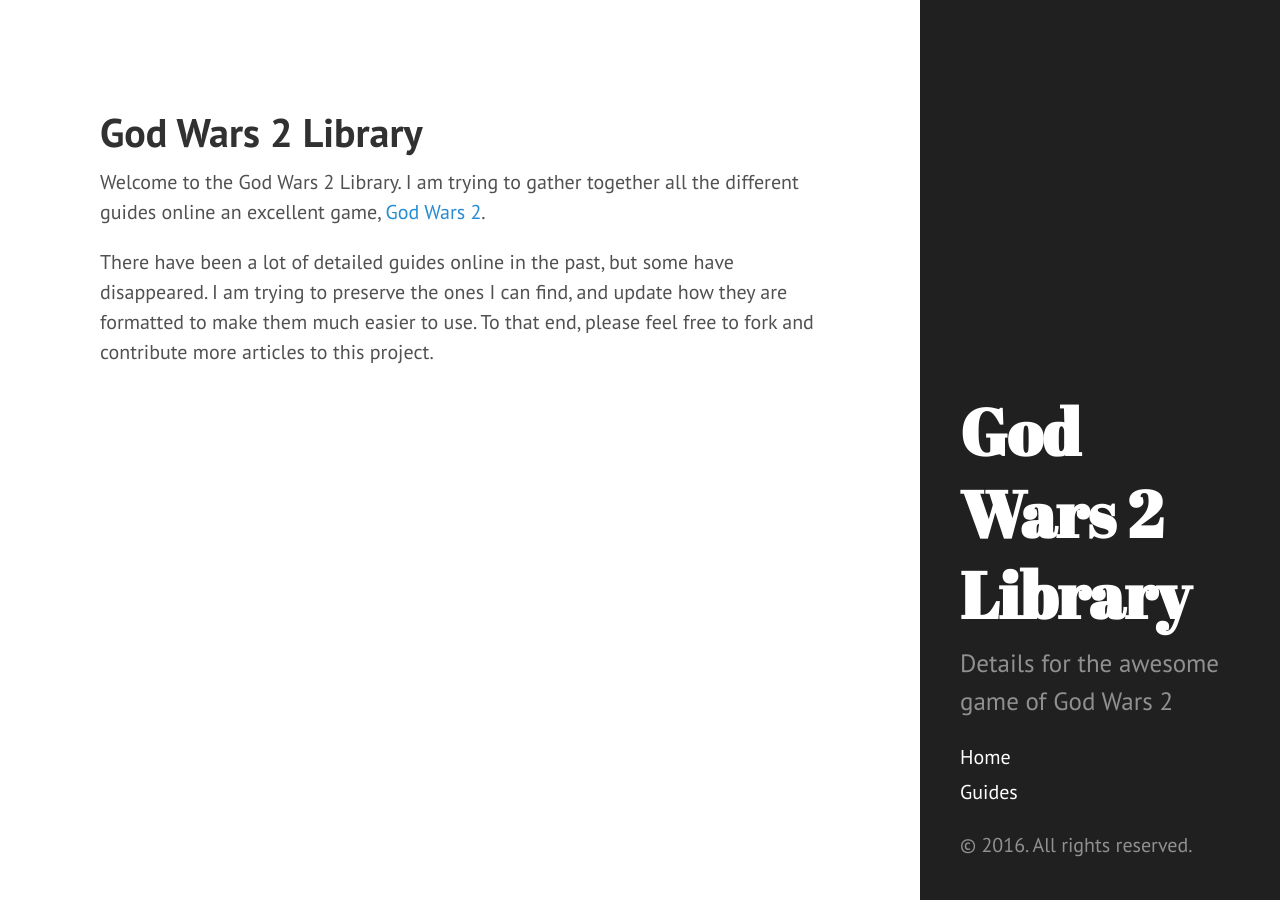
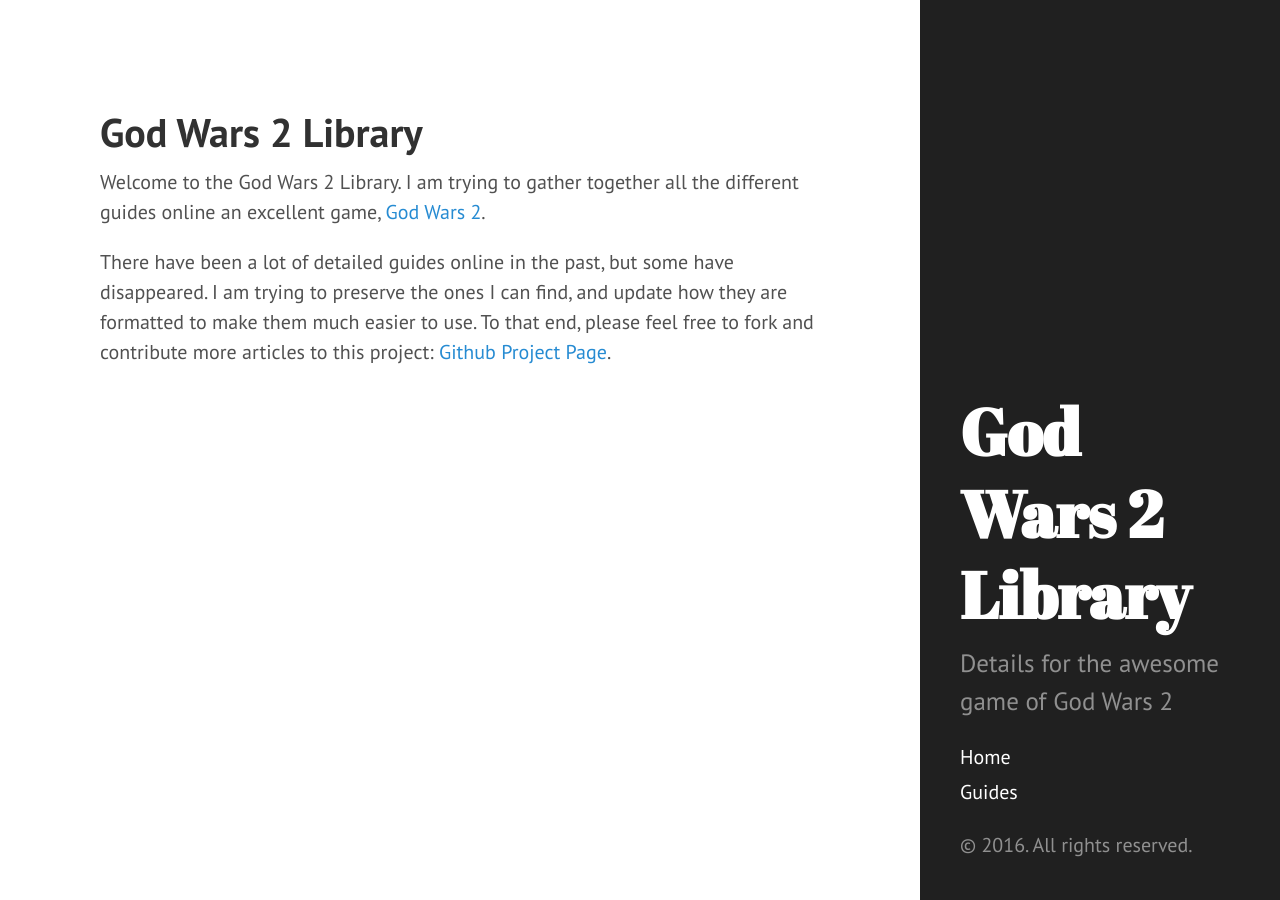
Before and after one commit to godwars2/godwars2.github.io, a Jekyll site: the page built from index.md, in a window 1280 px wide. Built offline with Jekyll 4.4.1, drawn with Linux system fonts in a browser that asks for light colours.

Commit message:
Add project link to homepage

```diff
--- a/index.md
+++ b/index.md
@@ -11,4 +11,4 @@ different guides online an excellent game, [God Wars 2](http://www.godwars2.org)
 There have been a lot of detailed guides online in the past, but some have
 disappeared. I am trying to preserve the ones I can find, and update how they
 are formatted to make them much easier to use. To that end, please feel free
-to fork and contribute more articles to this project.
+to fork and contribute more articles to this project: [Github Project Page](https://github.com/mleo2003/gw2).
```
